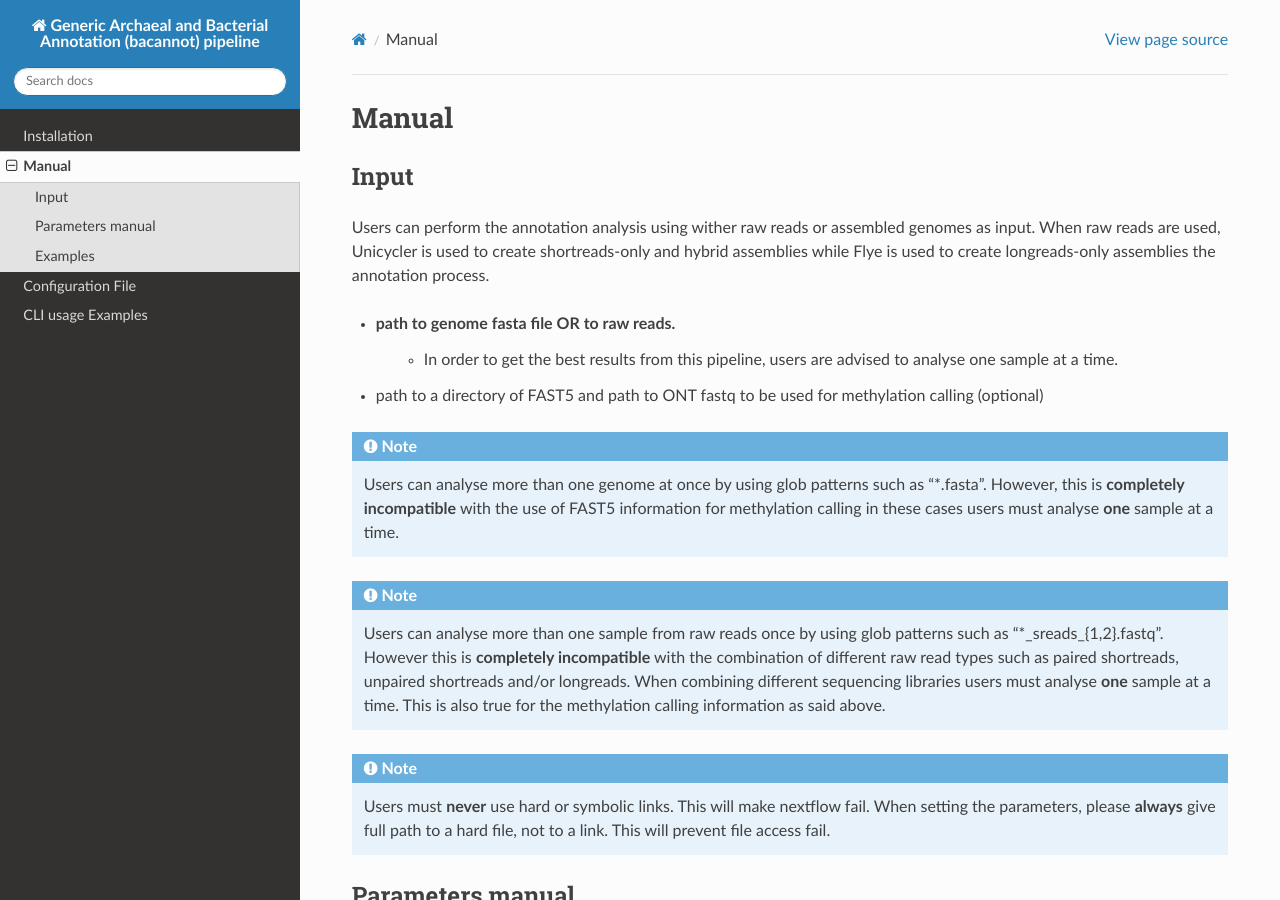
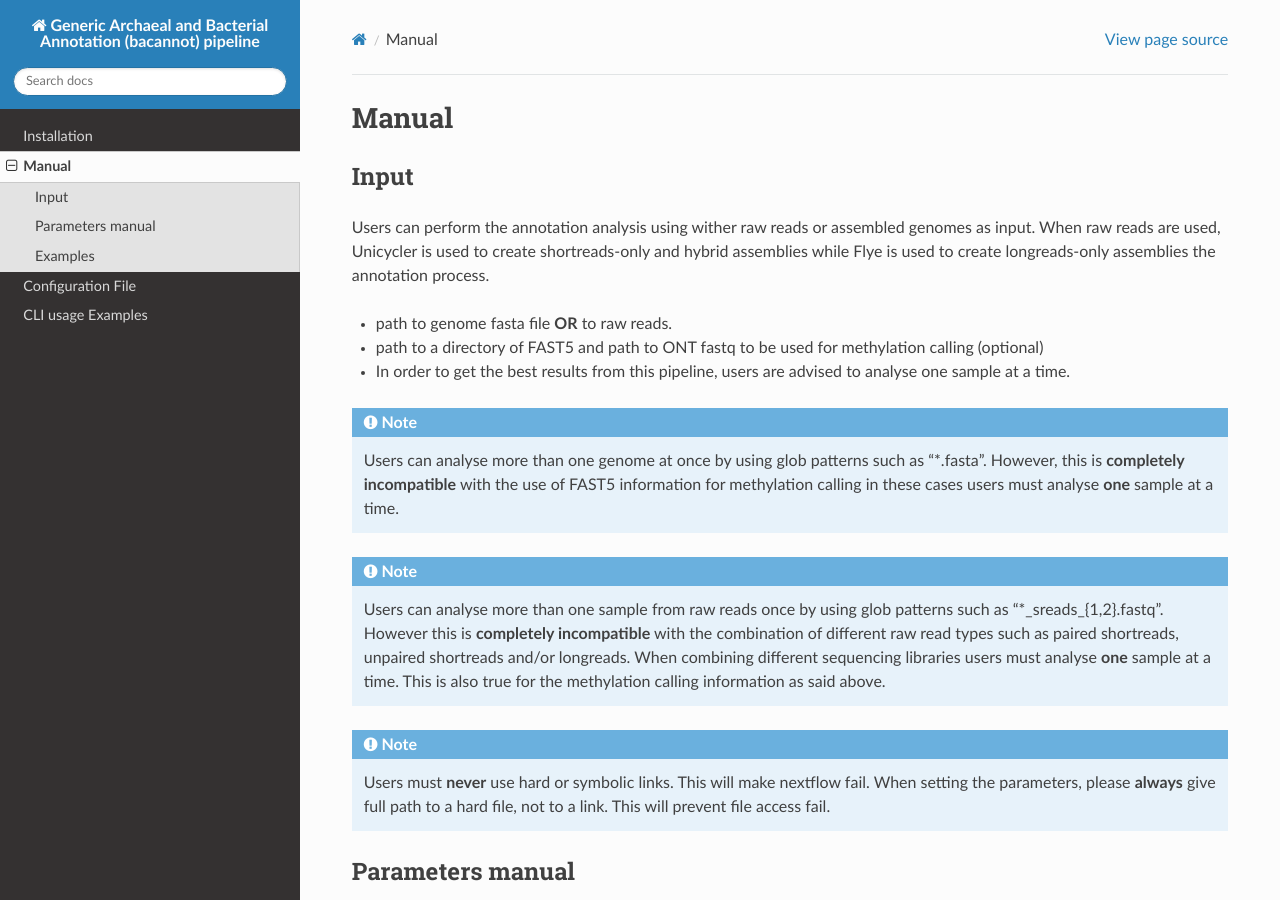
Before and after one commit to fmalmeida/bacannot, a Sphinx documentation site: the page built from docs/manual.rst, in a window 1280 px wide and 900 px high. Built offline with Sphinx 7.4.7 and the Read the Docs theme 2.0.0, drawn with Linux system fonts in a browser that asks for light colours.

```diff
--- a/docs/manual.rst
+++ b/docs/manual.rst
@@ -10,8 +10,8 @@ Users can perform the annotation analysis using wither raw reads or assembled ge
 shortreads-only and hybrid assemblies while Flye is used to create longreads-only assemblies the annotation process.
 
 * path to genome fasta file **OR** to raw reads.
-    * In order to get the best results from this pipeline, users are advised to analyse one sample at a time.
 * path to a directory of FAST5 and path to ONT fastq to be used for methylation calling (optional)
+* In order to get the best results from this pipeline, users are advised to analyse one sample at a time.
 
 .. note::
 
```
